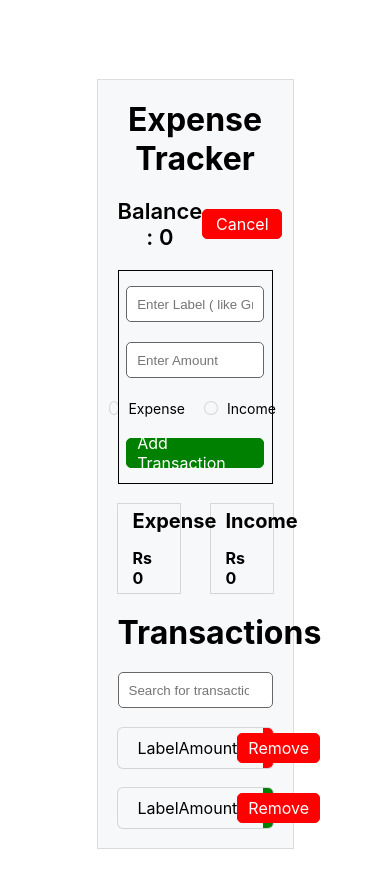
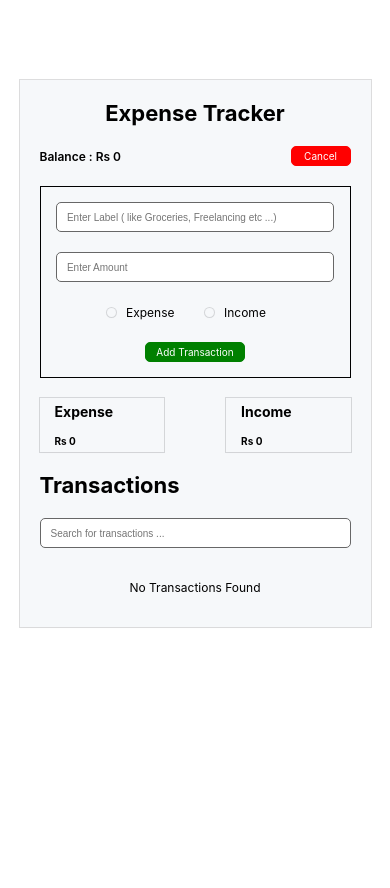
Before and after one commit to BlessenBrahmanet25/Expense_Tracker_Project, a React (Create React App) app in the folder frontend/expense/: page /expenseadd in a window 390 px wide. Shown: the top 888 px of the page. After the commit the page ends 844 px from the top, so only its background shows below. Built offline with nearby package versions, Linux system fonts and the light colour scheme.

Commit message:
Commited Changes

```diff
--- a/frontend/expense/src/components/expenseaddcomp/expenseaddcomp.scss
+++ b/frontend/expense/src/components/expenseaddcomp/expenseaddcomp.scss
@@ -199,6 +199,10 @@ $background-color-cstm : #f6f8fa;
 
     margin: 0px;
     font-size: 16px;
+    width: 100%;
+    overflow: hidden;
+    text-overflow: ellipsis;
+    white-space: nowrap;
 }
 
 .Transactionhistory {
@@ -277,3 +281,119 @@ $background-color-cstm : #f6f8fa;
 
     border: 1px solid black;
 }
+
+.notransactionfoundcstm {
+
+    text-align: center;
+}
+
+@media screen and (max-width: 991px) {
+    .expensechilddiv {
+
+        width: 70%;
+    }
+}
+
+
+@media screen and (max-width: 767px) {
+    .expensechilddiv {
+        width: 80%;
+    }
+
+    .expensechilddiv h1 {
+        font-size: 30px;
+    }
+
+    .balancediv h1 {
+        font-size: 20px;
+    }
+
+    .expensecstmdiv h1 {
+        font-size: 18px;
+    }
+
+    .expensecstmdiv h2 {
+        font-size: 15px;
+    }
+}
+
+@media screen and (max-width: 575px) {
+    .expensechilddiv {
+        width: 90%;
+    }
+
+    .expensechilddiv h1 {
+        font-size: 22px;
+    }
+
+    .balancediv h1 {
+        font-size: 12px;
+    }
+
+    .expensecstmdiv h1 {
+        font-size: 14px;
+    }
+
+    .expensecstmdiv h2 {
+        font-size: 10px;
+    }
+
+    .inputtextdivcstm input {
+        font-size: 10px;
+        height: 30px;
+    }
+
+    .radiobtnone p {
+        font-size: 12px;
+    }
+
+    .radioclickone {
+        width: 9px;
+        height: 9px;
+    }
+
+    .searchtransactioncstm {
+
+        font-size: 10px;
+        height: 30px;
+    }
+
+    .cancelbuttoncstm {
+
+        font-size: 10px;
+        height: 20px;
+        min-width: 60px;
+    }
+
+    .btnaddtransactioncstm {
+
+        font-size: 10px;
+        height: 20px;
+        min-width: 100px;
+    }
+
+    .removecstmbtn {
+
+        font-size: 10px;
+        height: 20px;
+        min-width: 60px;
+    }
+
+    .transactionallhistory {
+
+        height: 36px;
+        font-size: 10px;
+        padding: 0px 10px;
+    }
+
+    .buttonnotclickedcstmdiv p {
+
+        font-size: 12px;
+    }
+
+    .notransactionfoundcstm {
+
+        font-size: 12px;
+    }
+
+}
--- a/frontend/expense/src/components/expenseaddcomp/expenseaddcomp.tsx
+++ b/frontend/expense/src/components/expenseaddcomp/expenseaddcomp.tsx
@@ -1,23 +1,88 @@
-import React, { useState } from "react";
+import React, { useEffect, useState } from "react";
 import './expenseaddcomp.scss';
 
 interface BalanceshowingdivProps {
     main_balance: any;
 }
+
+interface TransactionProps {
+
+    id: number;
+    type: "Expense" | "Income" | " ";
+    amount: number;
+    label: string;
+}
+
+
 export const ExpenseAddComp = () => {
 
     const [balance, setBalance] = useState(0);
     const [radiobtnone, setRadiobtnone] = useState(false);
     const [radiobtntwo, setRadiobtntwo] = useState(false);
     const [checked, setChecked] = useState<string | null>(null);
+    const [amount, setAmount] = useState("")
+    const [label, setLabel] = useState("")
     const [errorTrue, setErrorTrue] = useState(false);
     const [error, setError] = useState('');
+    const [transactions, setTransactions] = useState<TransactionProps[]>([])
+    const [type, setType] = useState<"Expense" | "Income" | " ">(" ");
+    const [expense, setExpense] = useState(0);
+    const [income, setIncome] = useState(0);
+    const [searchQuery, setSearchQuery] = useState("");
+
+    const filteredTransactions = transactions.filter((transaction) =>
+        transaction.label.toLowerCase().includes(searchQuery.toLowerCase())
+    );
+
+    useEffect(() => {
+        localStorage.setItem("transactions", JSON.stringify(transactions));
+    }, [transactions]);
+
+    const HandleAddtransaction = () => {
+        setErrorTrue(true)
+        setError("Please select either Expense or Income")
+        if (radiobtnone === true || radiobtntwo === true) {
+            if (!amount || !label) return;
+
+            const newTransaction: TransactionProps = {
+                id: Date.now(),
+                type,
+                amount: parseFloat(amount),
+                label,
+            };
+
+            setTransactions([...transactions, newTransaction]);
+
+            if (type === "Expense") {
+
+                setBalance((prev) => prev - parseFloat(amount));
+                setExpense((prev) => prev + parseFloat(amount))
+            } else {
+                setBalance((prev) => prev + parseFloat(amount));
+                setIncome((prev) => prev + parseFloat(amount))
+            }
+
+            setAmount("");
+            setLabel("");
+        }
+    }
+
+    const HandleRemoveTransaction = (id: number, transactionAmount: number, transactionType: "Expense" | "Income" | " ") => {
+        setTransactions(transactions.filter((t) => t.id !== id))
+
+        if (transactionType === "Expense") {
+            setBalance((prev) => prev + transactionAmount);
+        } else {
+            setBalance((prev) => prev - transactionAmount);
+        }
+    };
 
     const Handleradiobtnone = () => {
         setRadiobtnone(!radiobtnone)
         setRadiobtntwo(false)
         setChecked('Expense')
         setErrorTrue(false)
+        setType("Expense")
     }
 
     const Handleradiobtntwo = () => {
@@ -25,13 +90,9 @@ export const ExpenseAddComp = () => {
         setRadiobtnone(false)
         setChecked('Income')
         setErrorTrue(false)
+        setType("Income")
     }
 
-    const HandleAddtransaction = () => {
-
-        setErrorTrue(true)
-        setError("Please select either Expense or Income")
-    }
     return (
         <>
             <div className="expenseparentdiv">
@@ -40,8 +101,8 @@ export const ExpenseAddComp = () => {
                     <BalanceShowingdivcomp main_balance={balance} />
                     <div className="expenseshowingmaindiv">
                         <div className="inputtextdivcstm">
-                            <input type="text" placeholder="Enter Label ( like Groceries, Freelancing etc ...) " />
-                            <input type="number" placeholder="Enter Amount" />
+                            <input type="text" placeholder="Enter Label ( like Groceries, Freelancing etc ...) " value={label} onChange={(e) => setLabel(e.target.value)} maxLength={14} />
+                            <input type="text" placeholder="Enter Amount" value={amount} onChange={(e) => setAmount(e.target.value)} maxLength={10} />
                             <div className="radiobtnscstmdiv">
                                 <div className="radiobtnone">
                                     <div className={`radioclickone ${radiobtnone ? ("radioactive") : ("")}`} onClick={Handleradiobtnone}></div>
@@ -69,28 +130,37 @@ export const ExpenseAddComp = () => {
                     <div className="expenseandincomediv">
                         <div className="expensecstmdiv">
                             <h1>Expense</h1>
-                            <h2>Rs {balance}</h2>
+                            <h2>Rs {expense}</h2>
                         </div>
                         <div className="expensecstmdiv">
                             <h1>Income</h1>
-                            <h2>Rs {balance}</h2>
+                            <h2>Rs {income}</h2>
                         </div>
                     </div>
                     <div className="Transactionhistory">
                         <h1>Transactions</h1>
                         <div className="searchtransactiondiv">
-                            <input type="Search" className="searchtransactioncstm" placeholder="Search for transactions ..." />
+                            <input type="Search" className="searchtransactioncstm" placeholder="Search for transactions ..." value={searchQuery} onChange={(e) => setSearchQuery(e.target.value)} />
                         </div>
-                        <div className="transactionallhistory borderrightcstm_red">
-                            <p>Label</p>
-                            <p>Amount</p>
-                            <a href="#" className="removecstmbtn">Remove</a>
-                        </div>
-                        <div className="transactionallhistory borderrightcstm_green">
-                            <p>Label</p>
-                            <p>Amount</p>
-                            <a href="#" className="removecstmbtn">Remove</a>
-                        </div>
+                        {
+                            radiobtnone == true || radiobtntwo == true ? (
+                                <>
+                                    {filteredTransactions.length > 0 ?
+                                        (filteredTransactions.map((items) => (
+                                            <div className={`transactionallhistory ${items.type === 'Expense' ? ("borderrightcstm_red") : ("borderrightcstm_green")}`} key={items.id}>
+                                                <p>{items.label}</p>
+                                                <p>{items.amount}</p>
+                                                <a href="#" className="removecstmbtn" onClick={() => HandleRemoveTransaction(items.id, items.amount, items.type)}>Remove</a>
+                                            </div>
+                                        ))) : (
+                                            <p className="notransactionfoundcstm">No Transactions Found</p>
+                                        )}
+                                </>
+                            ) : (<>
+                                <p className="notransactionfoundcstm">No Transactions Found</p>
+                            </>
+                            )
+                        }
                     </div>
                 </div>
             </div>
@@ -104,9 +174,9 @@ export const BalanceShowingdivcomp: React.FC<BalanceshowingdivProps> = (Props) =
         <>
             <div className="expensebalancediv">
                 <div className="balancediv">
-                    <h1>Balance : {Props.main_balance}</h1>
+                    <h1>Balance : Rs {Props.main_balance}</h1>
                 </div>
-                <a href="#" className="cancelbuttoncstm">Cancel</a>
+                <a href="/" className="cancelbuttoncstm">Cancel</a>
             </div>
         </>
     )
```
